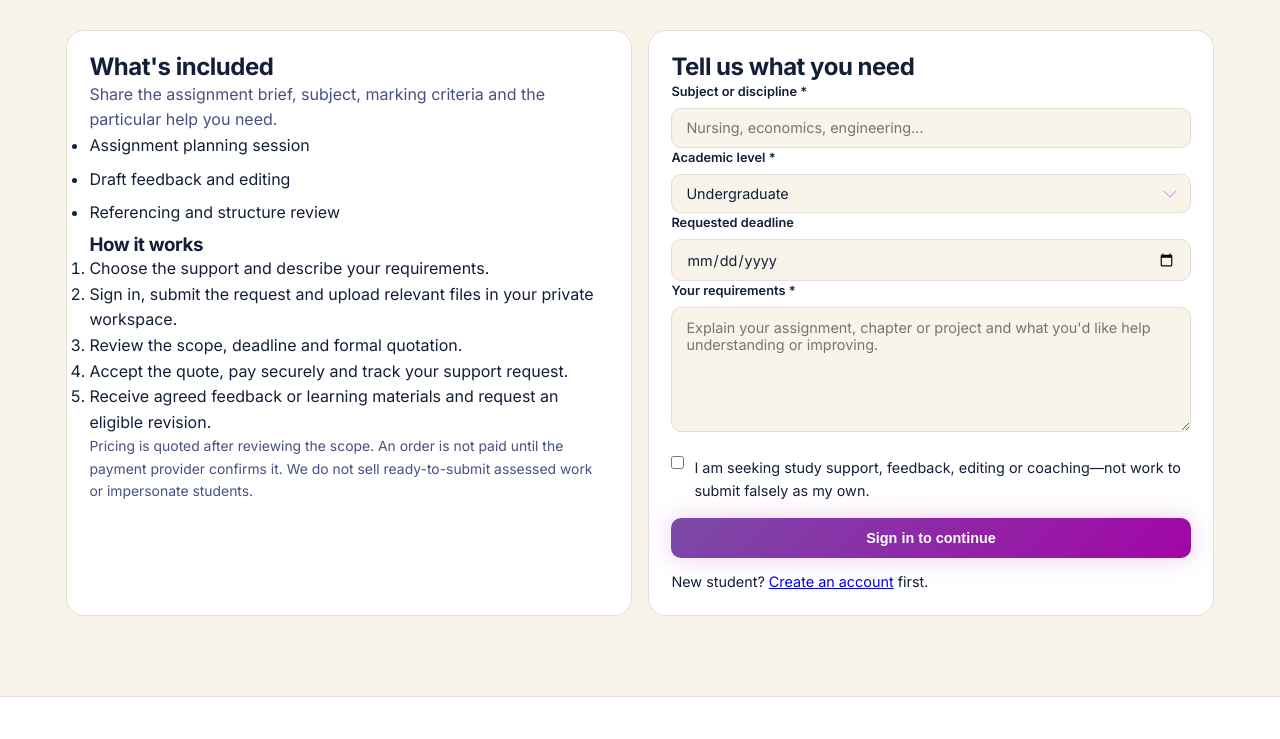
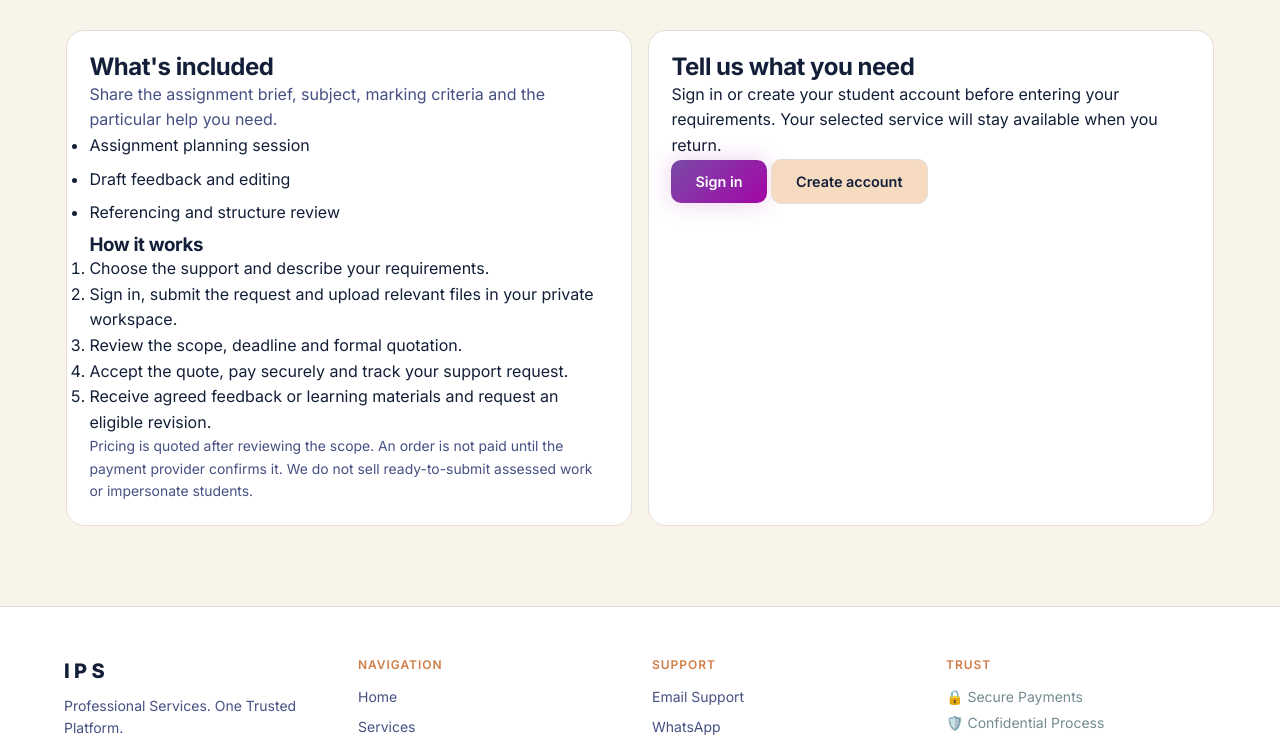
Before and after one commit to jabulanimanenji-dev/ips-mvp-react, a React (Vite) app: page /student-support in a window 1280 px wide. Shown: the part 638-1377 px from the top of the page. Built offline with nearby package versions, Linux system fonts and the light colour scheme; no server answers.

Commit message:
Student-support v1: complete pricing-to-payment UI/operations foundation in src/pages/StudentSupportPage.jsx

```diff
--- a/src/pages/StudentSupportPage.jsx
+++ b/src/pages/StudentSupportPage.jsx
@@ -82,7 +82,7 @@ export default function StudentSupportPage() {
       </section>
       <section style={box}>
         <h2>Tell us what you need</h2>
-        <form onSubmit={submit}>
+        {!user ? <div><p>Sign in or create your student account before entering your requirements. Your selected service will stay available when you return.</p><Link className="btn btn-primary" to="/login" state={{ returnTo: '/student-support?service=' + encodeURIComponent(offer.id) }}>Sign in</Link> <Link className="btn btn-secondary" to="/signup" state={{ returnTo: '/student-support?service=' + encodeURIComponent(offer.id) }}>Create account</Link></div> : <form onSubmit={submit}>
           <label className="form-group"><span className="form-label">Subject or discipline *</span><input required className="form-input" value={subject} onChange={e=>setSubject(e.target.value)} placeholder="Nursing, economics, engineering…" /></label>
           <label className="form-group"><span className="form-label">Academic level *</span>
             <select className="form-select" value={level} onChange={e=>setLevel(e.target.value)}><option>Undergraduate</option><option>Master's</option><option>Doctoral</option><option>Other</option></select>
@@ -93,7 +93,7 @@ export default function StudentSupportPage() {
           {error && <p role="alert" style={{ color: 'var(--danger)' }}>{error}</p>}
           <button className="btn btn-primary w-full" type="submit" disabled={working}>{working ? 'Submitting request…' : user ? 'Submit support request' : 'Sign in to continue'}</button>
           {!user && <p style={{ marginTop: 12, fontSize: '.9rem' }}>New student? <Link to="/signup" state={{ returnTo: '/student-support?service=' + encodeURIComponent(offer.id) }}>Create an account</Link> first.</p>}
-        </form>
+        </form>}
       </section>
     </div>
   </main>;
```
